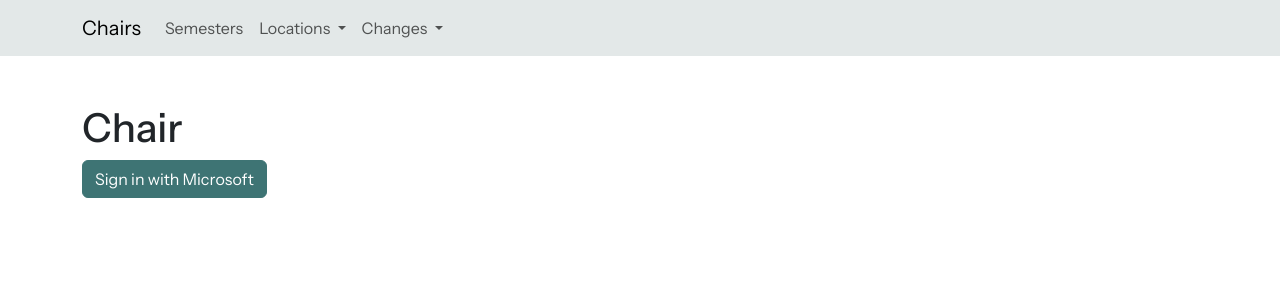
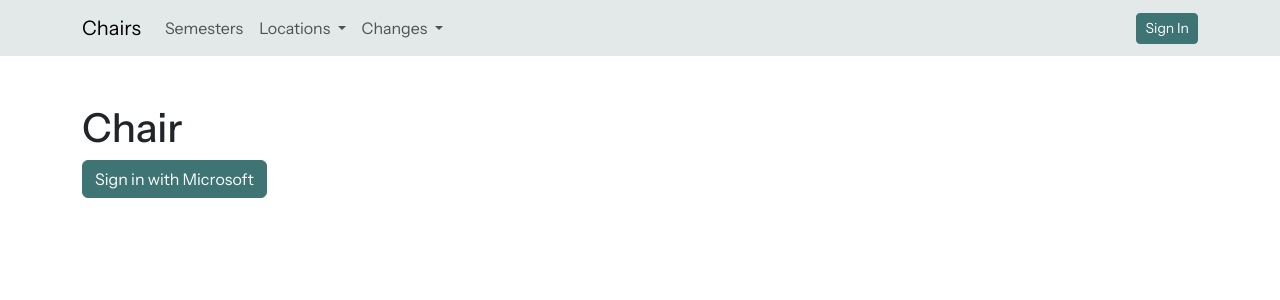
Before and after one commit to readtu/S25ISD1PM, a Django app: page / in a window 1280 px wide. Shown: the top 300 px of the page. Run offline with Django 5.2, Linux system fonts and the light colour scheme; some libraries are stand-ins or nearby versions.

Commit message:
Add sign in button

```diff
--- a/chairs_app/templates/chairs_app/base.html
+++ b/chairs_app/templates/chairs_app/base.html
@@ -14,7 +14,7 @@
     <nav class="navbar navbar-expand-lg bg-light">
         <div class="container">
             <a href="{% url 'home' %}" class="navbar-brand">Chairs</a>
-            <div class="collapse navbar-collapse">
+            <div class="collapse navbar-collapse d-flex justify-content-between">
                 <ul class="navbar-nav">
                     <li class="nav-item"><a href="{% url 'list_semesters' %}" class="nav-link">Semesters</a></li>
                     <li class="nav-item dropdown">
@@ -49,6 +49,13 @@
                         </ul>
                     </li>
                 </ul>
+                <div class="d-flex">
+                    {% if user.is_authenticated %}
+                    {{ user }}
+                    {% else %}
+                    <a href="" class="btn btn-primary btn-sm">Sign In</a>
+                    {% endif %}
+                </div>
             </div>
         </div>
     </nav>
```
